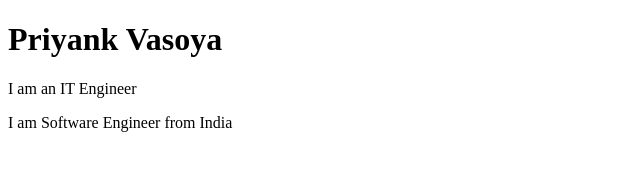
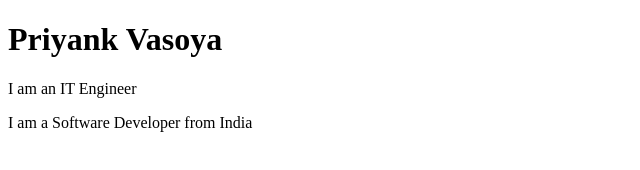
Before and after one commit to OnPaceCoder/TestRepo, a plain HTML site: page index.html in a window 1280 px wide. Shown: the full height of the page, 0-640 px from the left. Drawn offline with Linux system fonts and the light colour scheme.

Commit message:
fix: intro

```diff
--- a/index.html
+++ b/index.html
@@ -11,7 +11,7 @@
 <body>
   <h1>Priyank Vasoya</h1>
   <p>I am an IT Engineer</p>
-  <p>I am Software Engineer from India</p>
+  <p>I am a Software Developer from India</p>
 </body>
 
 </html>
```
